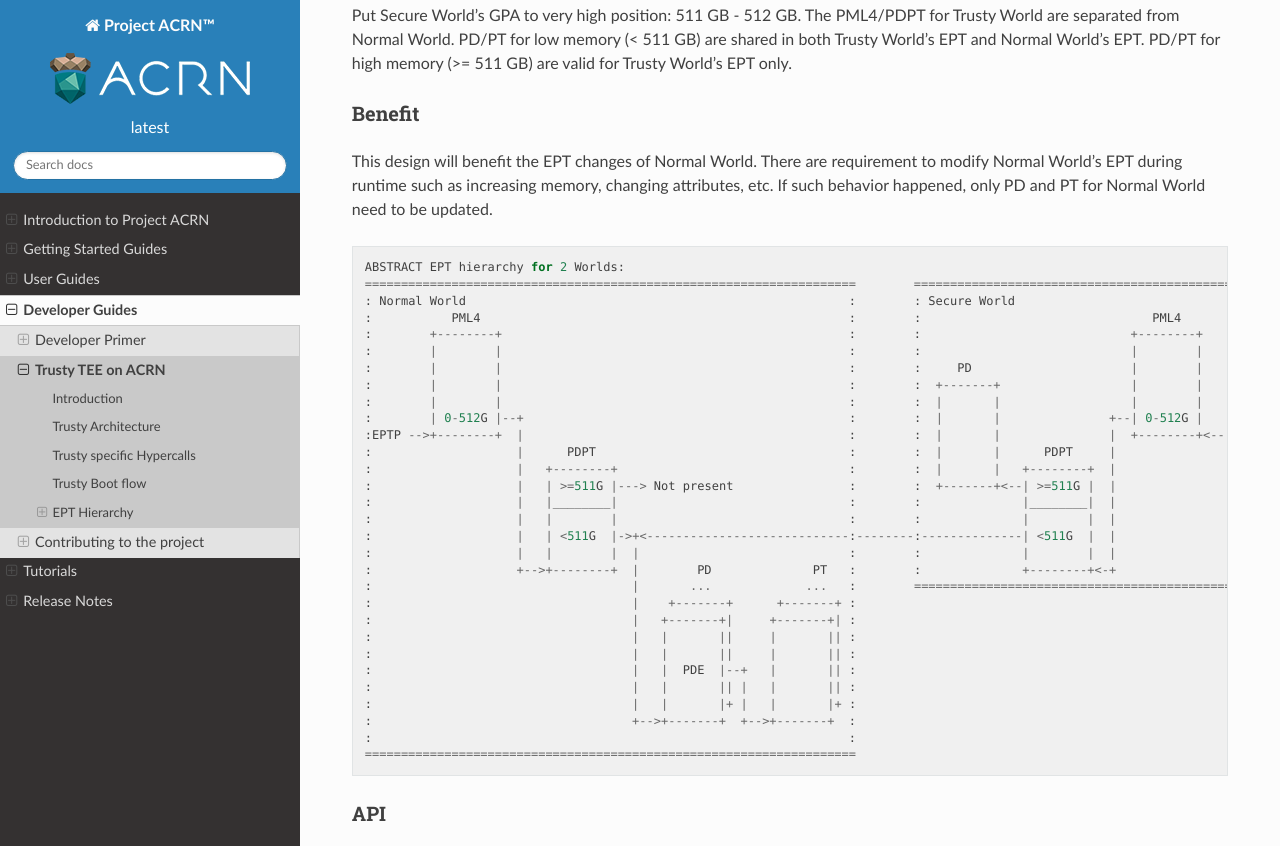
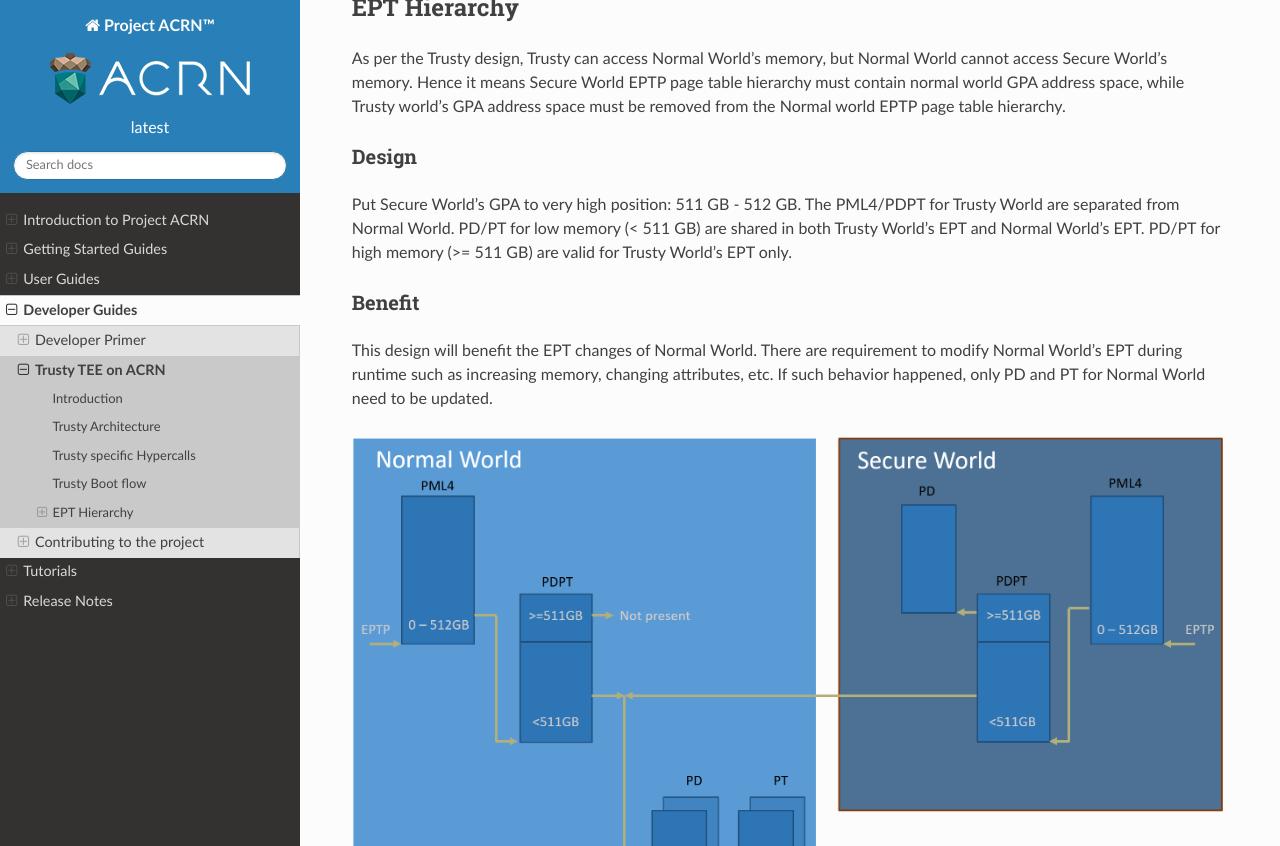
Before and after one commit to uaenalyh/first, a Sphinx documentation site: the page built from doc/developer-guides/trusty.rst, in a window 1280 px wide and 900 px high, scrolled down 2149 px, cut to the strip 0-846 px from the top of the window. Built offline with Sphinx 7.4.7 and the Read the Docs theme 2.0.0, drawn with Linux system fonts in a browser that asks for light colours; pages that are not in the unit, such as notebooks, are missing from menus; some of the changed text lies outside the part shown.

Commit message:
Documentation: add pictures to Trusty documentation
A couple of diagram were written using text characters. This
commit changes that to use pictures instead.

Signed-off-by: Geoffroy Van Cutsem <geoffroy.vancutsem@intel.com>

```diff
--- a/doc/developer-guides/trusty.rst
+++ b/doc/developer-guides/trusty.rst
@@ -25,26 +25,9 @@
 Trusty Architecture
 *******************
 
-Trusty Architectural diagram::
-
-                      +---------------------------+
-                      |VMn                        |
-                      |        ......             |
-    +------------+  +---------------------------+ |
-    |VM0         |  |VM1                        | |
-    |            |  | +--------+     +--------+ | |
-    |            |  | |        |     |        | | |
-    |    SOS     |  | | Normal |     | Secure | | |
-    |            |  | | World  |     | World  | |-+
-    |            |  | |        |     |        | |
-    |            |  | +--------+     +--------+ |
-    +------------+  +---------------------------+
-    +-------------------------------------------+
-    |             ACRN Hypervisor               |
-    +-------------------------------------------+
-    +-------------------------------------------+
-    |                   HW                      |
-    +-------------------------------------------+
+.. figure:: images/trusty-arch.png
+   :align: center
+   :name: Trusty Architectural diagram
 
 .. note::
    Trusty OS is running in Secure World in the architecture drawing above.
@@ -118,39 +101,9 @@
 etc. If such behavior happened, only PD and PT for Normal World need to
 be updated.
 
-::
-
-    ABSTRACT EPT hierarchy for 2 Worlds:
-    ====================================================================        ==================================================
-    : Normal World                                                     :        : Secure World                                   :
-    :           PML4                                                   :        :                                PML4            :
-    :        +--------+                                                :        :                             +--------+         :
-    :        |        |                                                :        :                             |        |         :
-    :        |        |                                                :        :     PD                      |        |         :
-    :        |        |                                                :        :  +-------+                  |        |         :
-    :        |        |                                                :        :  |       |                  |        |         :
-    :        | 0-512G |--+                                             :        :  |       |               +--| 0-512G |         :
-    :EPTP -->+--------+  |                                             :        :  |       |               |  +--------+<-- EPTP :
-    :                    |      PDPT                                   :        :  |       |      PDPT     |                     :
-    :                    |   +--------+                                :        :  |       |   +--------+  |                     :
-    :                    |   | >=511G |---> Not present                :        :  +-------+<--| >=511G |  |                     :
-    :                    |   |________|                                :        :              |________|  |                     :
-    :                    |   |        |                                :        :              |        |  |                     :
-    :                    |   | <511G  |->+<----------------------------:--------:--------------| <511G  |  |                     :
-    :                    |   |        |  |                             :        :              |        |  |                     :
-    :                    +-->+--------+  |        PD              PT   :        :              +--------+<-+                     :
-    :                                    |       ...             ...   :        ==================================================
-    :                                    |    +-------+      +-------+ :
-    :                                    |   +-------+|     +-------+| :
-    :                                    |   |       ||     |       || :
-    :                                    |   |       ||     |       || :
-    :                                    |   |  PDE  |--+   |       || :
-    :                                    |   |       || |   |       || :
-    :                                    |   |       |+ |   |       |+ :
-    :                                    +-->+-------+  +-->+-------+  :
-    :                                                                  :
-    ====================================================================
-
+.. figure:: images/ept-hierarchy.png
+   :align: center
+   :name: EPT hierarchy
 
 API
 ===
```
Also changed, not shown: doc/developer-guides/images/ept-hierarchy.png (added), doc/developer-guides/images/trusty-arch.png (added), 1 other file.
